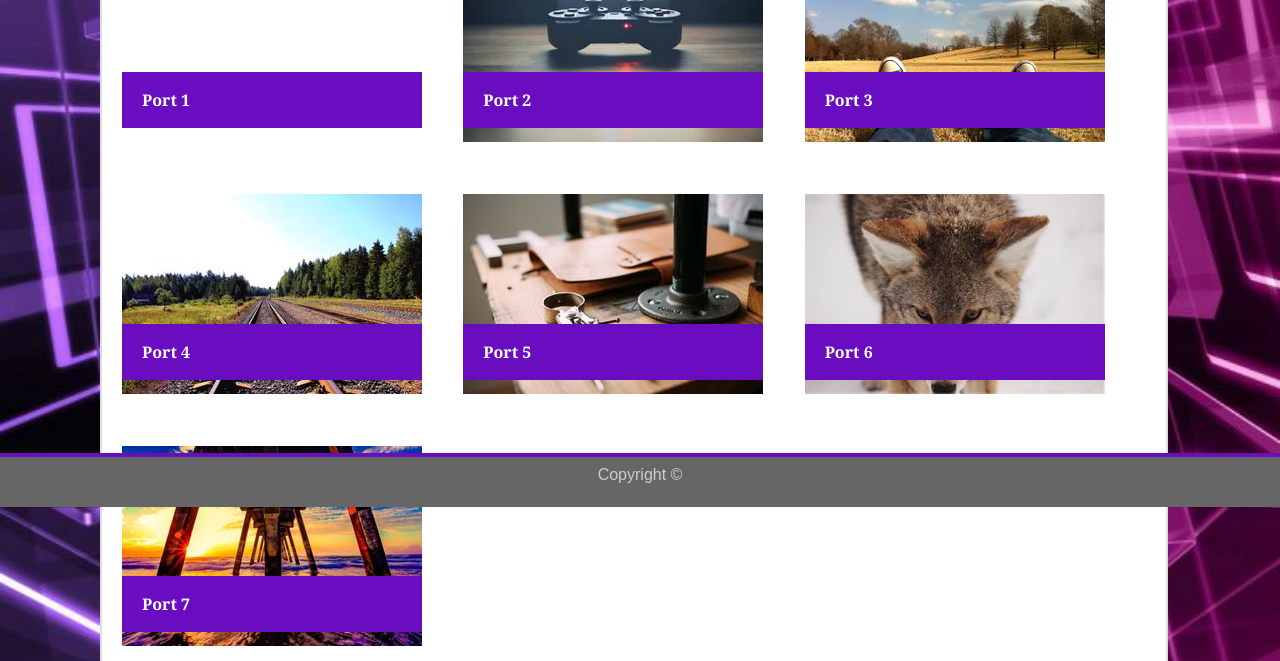
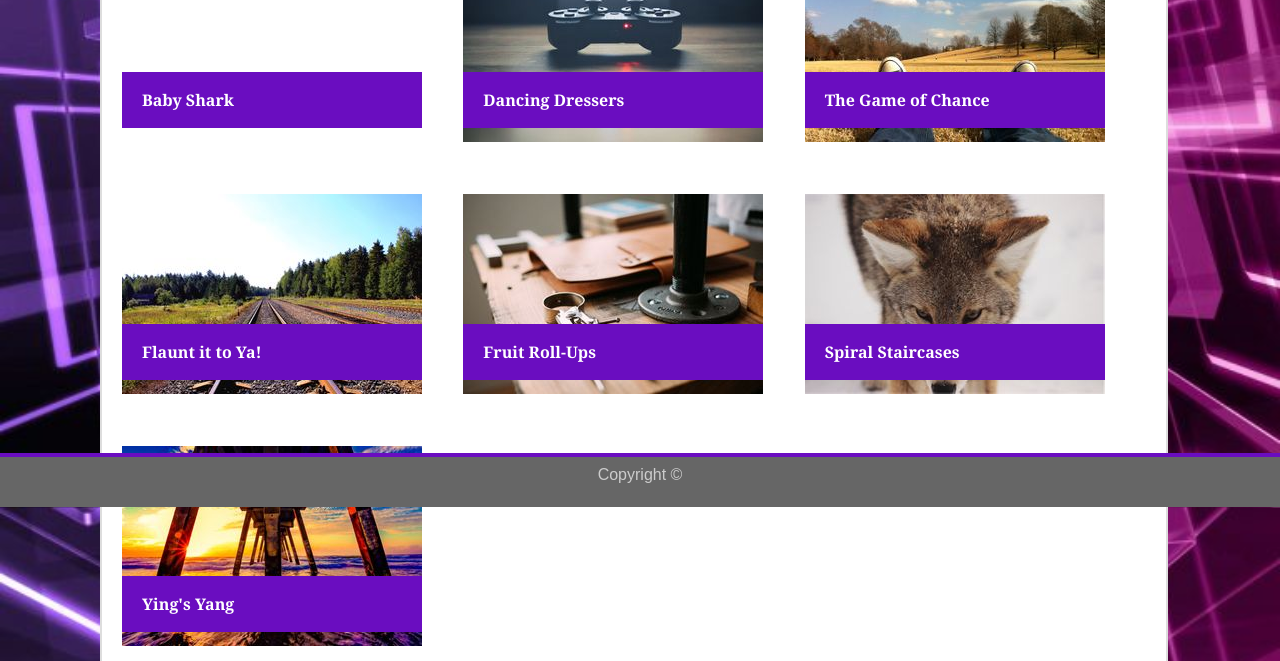
Before and after one commit to FrickittyFrack/Basic-Portfolio, a plain HTML site: page portfolio.html in a window 1280 px wide. Shown: the part 293-954 px from the top of the page. Drawn offline with Linux system fonts and the light colour scheme.

Commit message:
Final Product

```diff
--- a/portfolio.html
+++ b/portfolio.html
@@ -37,49 +37,49 @@
                 <div class="portfolio-image">
 
                     <img src="assets/images/portfolio-1.jpg" alt="Port 1">
-                    <div class="port-labels">Port 1</div>
+                    <div class="port-labels">Baby Shark</div>
 
                 </div>
 
                 <div class="portfolio-image">
 
                     <img src="assets/images/portfolio-2.jpg" alt="Port 2">
-                    <div class="port-labels">Port 2</div>
+                    <div class="port-labels">Dancing Dressers</div>
 
                 </div>
 
                 <div class="portfolio-image">
 
                     <img src="assets/images/portfolio-3.jpg" alt="Port 3">
-                    <div class="port-labels">Port 3</div>
+                    <div class="port-labels">The Game of Chance</div>
 
                 </div>
 
                 <div class="portfolio-image">
 
                     <img src="assets/images/portfolio-4.jpg" alt="Port 4">
-                    <div class="port-labels">Port 4</div>
+                    <div class="port-labels">Flaunt it to Ya!</div>
 
                 </div>
 
                 <div class="portfolio-image">
 
                     <img src="assets/images/portfolio-5.jpg" alt="Port 5">
-                    <div class="port-labels">Port 5</div>
+                    <div class="port-labels">Fruit Roll-Ups</div>
 
                 </div>
 
                 <div class="portfolio-image">
 
                     <img src="assets/images/portfolio-6.jpg" alt="Port 6">
-                    <div class="port-labels">Port 6</div>
+                    <div class="port-labels">Spiral Staircases</div>
 
                 </div>
 
                 <div class="portfolio-image">
 
                     <img src="assets/images/portfolio-7.jpg" alt="Port 7">
-                    <div class="port-labels">Port 7</div>
+                    <div class="port-labels">Ying's Yang</div>
 
                 </div>
 
```
